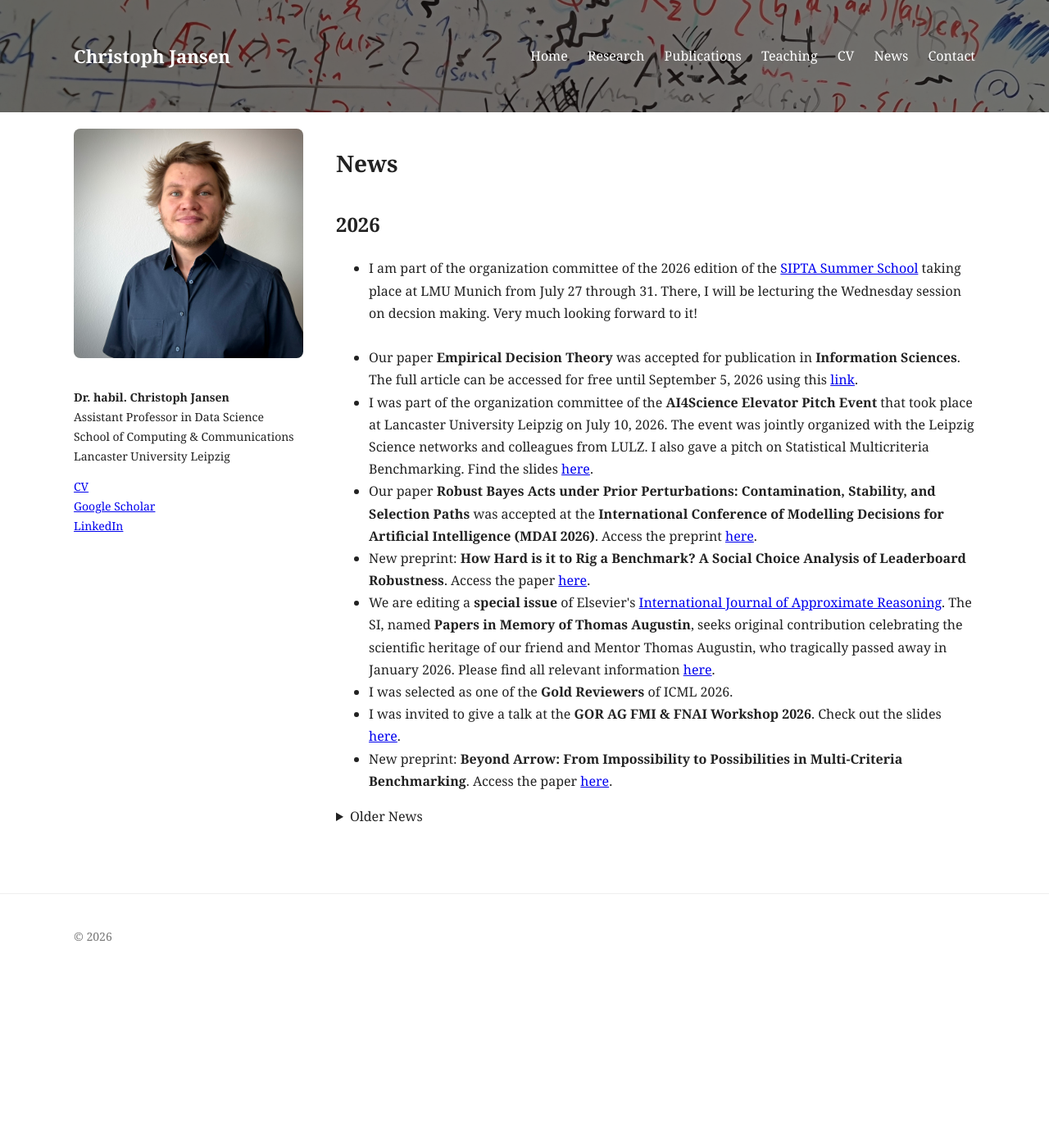
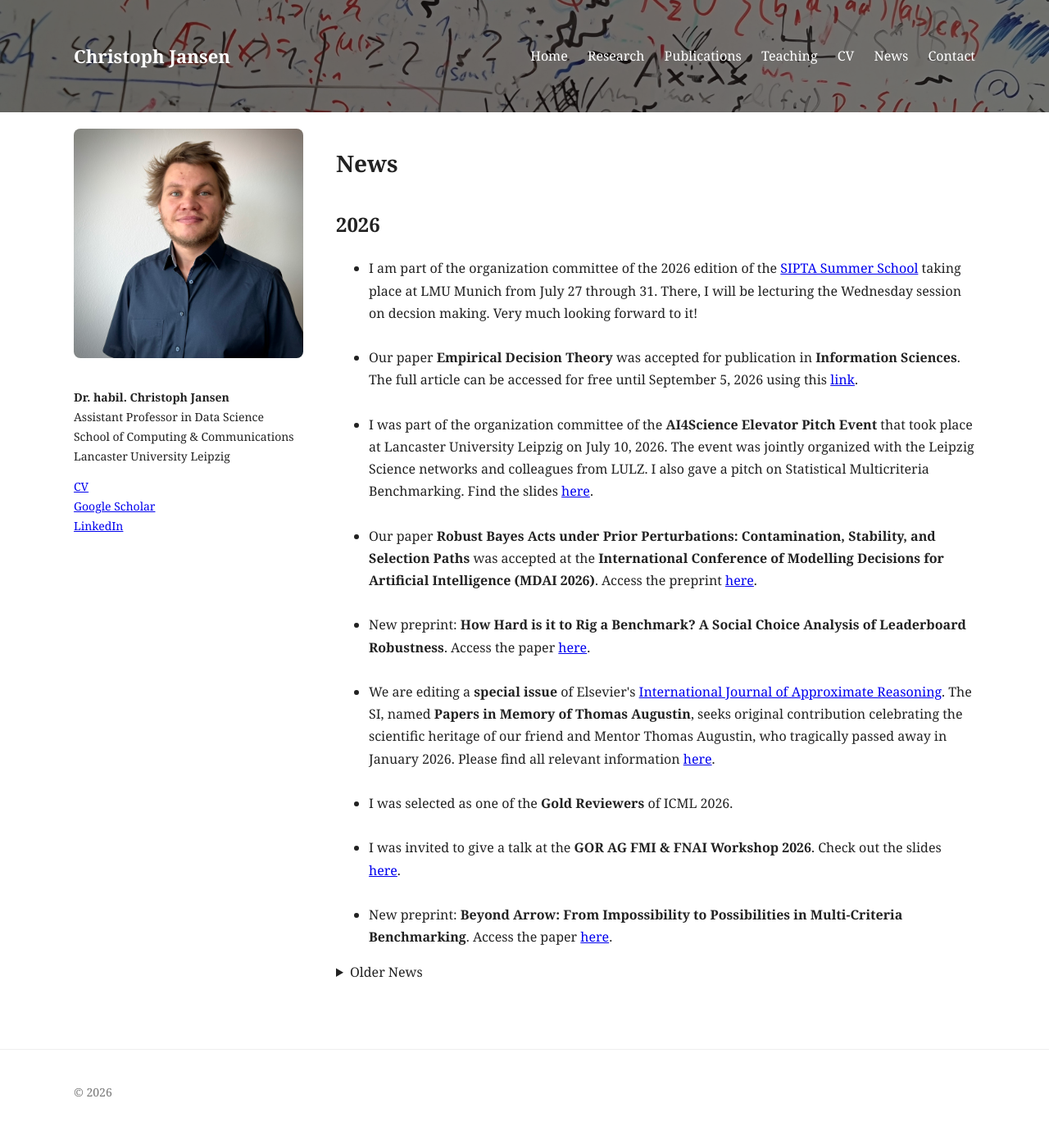
Before and after one commit to jansenc/jansenc.github.io, a Jekyll site: the page built from news/index.md, in a window 1280 px wide. Shown: the whole page at 82% size. Built offline with Jekyll 4.4.1, drawn with Linux system fonts in a browser that asks for light colours; before the commit the page ends 1195 px from its top, so only the background shows below that.

Commit message:
Update index.md

```diff
--- a/news/index.md
+++ b/news/index.md
@@ -16,26 +16,33 @@ permalink: /news/
     Our paper <strong>Empirical Decision Theory</strong> was accepted for publication in <strong>Information Sciences</strong>.
      The full article can be accessed for free until September 5, 2026 using this <a href="https://authors.elsevier.com/a/1nSHK4ZQENJeu">link</a>.
   </li>
+   <br>
    <li>
     I was part of the organization committee of the <strong>AI4Science Elevator Pitch Event</strong> that took place at Lancaster University Leipzig on July 10, 2026. The event was jointly organized with the Leipzig Science networks and colleagues from LULZ. I also gave a pitch on Statistical Multicriteria Benchmarking. Find the slides <a href="/assets/pitch_christoph.pdf">here</a>.
       </li>
+   <br>
    <li>
     Our paper <strong>Robust Bayes Acts under Prior Perturbations: Contamination, Stability, and Selection Paths</strong> was accepted at the <strong>International Conference of Modelling Decisions for Artificial Intelligence (MDAI 2026)</strong>. Access the preprint <a href="https://arxiv.org/abs/2605.10495">here</a>.
   </li>
+   <br>
    <li>
     New preprint: <strong>How Hard is it to Rig a Benchmark? A Social Choice Analysis of Leaderboard Robustness</strong>.
     Access the paper <a href="https://arxiv.org/abs/2605.23628">here</a>.
   </li>
+   <br>
   <li>
     We are editing a <strong>special issue</strong> of Elsevier's <a href="https://www.sciencedirect.com/journal/international-journal-of-approximate-reasoning">International Journal of Approximate Reasoning</a>. The SI, named <strong>Papers in Memory of Thomas Augustin</strong>, seeks original contribution celebrating the scientific heritage of our friend and Mentor Thomas Augustin, who tragically passed away in January 2026. Please find all relevant information <a href="https://www.sciencedirect.com/special-issue/333213/papers-in-memory-of-thomas-augustin">here</a>.
   </li>
+   <br>
   <li>
     I was selected as one of the <strong>Gold Reviewers</strong> of ICML 2026.
   </li>
+   <br>
   <li>
     I was invited to give a talk at the <strong>GOR AG FMI & FNAI Workshop 2026</strong>.
     Check out the slides <a href="/assets/gor.pdf">here</a>.
   </li>
+   <br>
   <li>
     New preprint: <strong>Beyond Arrow: From Impossibility to Possibilities in Multi-Criteria Benchmarking</strong>.
     Access the paper <a href="https://doi.org/10.48550/arXiv.2602.07593">here</a>.
@@ -49,7 +56,7 @@ permalink: /news/
     Paper <strong>Statistical Multicriteria Evaluation of LLM-Generated Text</strong> accepted at INLG 2025 (long paper).
     Preprint available <a href="#">here</a>.
   </li>
-
+<br>
   <li>
     Four posters accepted at ISIPTA 2025:
     <ul>
@@ -59,13 +66,13 @@ permalink: /news/
       <li>Decision making and hypotheses testing under imprecise statistical models</li>
     </ul>
   </li>
-
+<br>
   <li>
     Paper <strong>Consensus in Motion: A Case of Dynamic Rationality of Sequential Learning in Probability Aggregation</strong>
     accepted at ECSQARU 2025. Preprint <a href="#">here</a>.
   </li>
 </ul>
-
+<br>
 <h2>2024</h2>
 <ul>
   <li>
@@ -75,76 +82,76 @@ permalink: /news/
       <li>Reciprocal Learning (<a href="#">preprint</a>)</li>
     </ul>
   </li>
-
+<br>
   <li>
     New preprint: <strong>Statistical Multicriteria Evaluation of LLM-Generated Text</strong>.
   </li>
-
+<br>
   <li>
     New preprint: <strong>Consensus in Motion: Sequential Learning in Probability Aggregation</strong>.
   </li>
-
+<br>
   <li>
     New preprint: <strong>A Statistical Case Against Empirical Human-AI Alignment</strong>.
   </li>
-
+<br>
   <li>
     Joined Lancaster University Leipzig as Assistant Professor in Data Science (June 2024).
   </li>
-
+<br>
   <li>
     Paper <strong>Semi-Supervised Learning guided by the Generalized Bayes Rule under Soft Revision</strong>
     accepted at SMPS 2024.
   </li>
-
+<br>
   <li>
     Paper published: <strong>Comparing Machine Learning Algorithms by Union-Free Generic Depth</strong>
     in International Journal of Approximate Reasoning.
   </li>
-
+<br>
   <li>
     Workshop <strong>Machine Learning under Weakly Structured Information</strong> co-organized at LMU.
   </li>
-
+<br>
   <li>
     SIPTA seminar on decision making under weakly structured information available on YouTube.
   </li>
-
+<br>
   <li>
     Paper accepted (03/08/2024): <strong>Comparing Machine Learning Algorithms by Union-Free Generic Depth</strong>.
   </li>
 </ul>
-
+<br>
 <h2>2023</h2>
 <ul>
   <li>
     New preprint: comparing machine learning algorithms by union-free generic depth.
   </li>
-
+<br>
   <li>
     LMU Foundations of Statistics YouTube channel launched.
   </li>
-
+<br>
   <li>
     Paper accepted in JMLR: <strong>Statistical Comparisons of Classifiers by Generalized Stochastic Dominance</strong>.
   </li>
-
+<br>
   <li>
     Paper accepted at UAI 2023: robust statistical comparison of random variables.
   </li>
-
+<br>
   <li>
     Joined executive committee of SIPTA (at-large member).
   </li>
-
+<br>
   <li>
     ISIPTA ’23 papers accepted on ML comparison and pseudo-label selection.
   </li>
-
+<br>
   <li>
     Paper in MDAI 2023: multi-target decision making under severe uncertainty.
   </li>
-
+<br>
   <li>
     New preprints:
     <ul>
@@ -154,17 +161,19 @@ permalink: /news/
     </ul>
   </li>
 </ul>
-
+<br>
 <h2>2022 and Earlier</h2>
 <ul>
   <li>Preprint: multi-target decision making under severe uncertainty.</li>
+   <br>
   <li>Relational Data Analysis project (Formal Concept Analysis in Statistics).</li>
-  <li>Habilitation presentation slides published.</li>
-  <li>Statistical comparisons of classifiers by generalized stochastic dominance (preprint).</li>
-  <li>Two papers in CCIS on partial orders and state-dependent preferences.</li>
-  <li>Appointed interim professor (LMU, Summer 2022).</li>
-  <li>Paper in IJAR: efficient learning of structured preferences.</li>
-  <li>Preprints on state-dependent preferences and partial orders.</li>
+   <br>
+  <li>Habilitation presentation slides published.</li><br>
+  <li>Statistical comparisons of classifiers by generalized stochastic dominance (preprint).</li><br>
+  <li>Two papers in CCIS on partial orders and state-dependent preferences.</li><br>
+  <li>Appointed interim professor (LMU, Summer 2022).</li><br>
+  <li>Paper in IJAR: efficient learning of structured preferences.</li><br>
+  <li>Preprints on state-dependent preferences and partial orders.</li><br>
   <li>Paper in Theory and Decision on risk aversion over finite domains.</li>
 </ul>
 </details>
```
